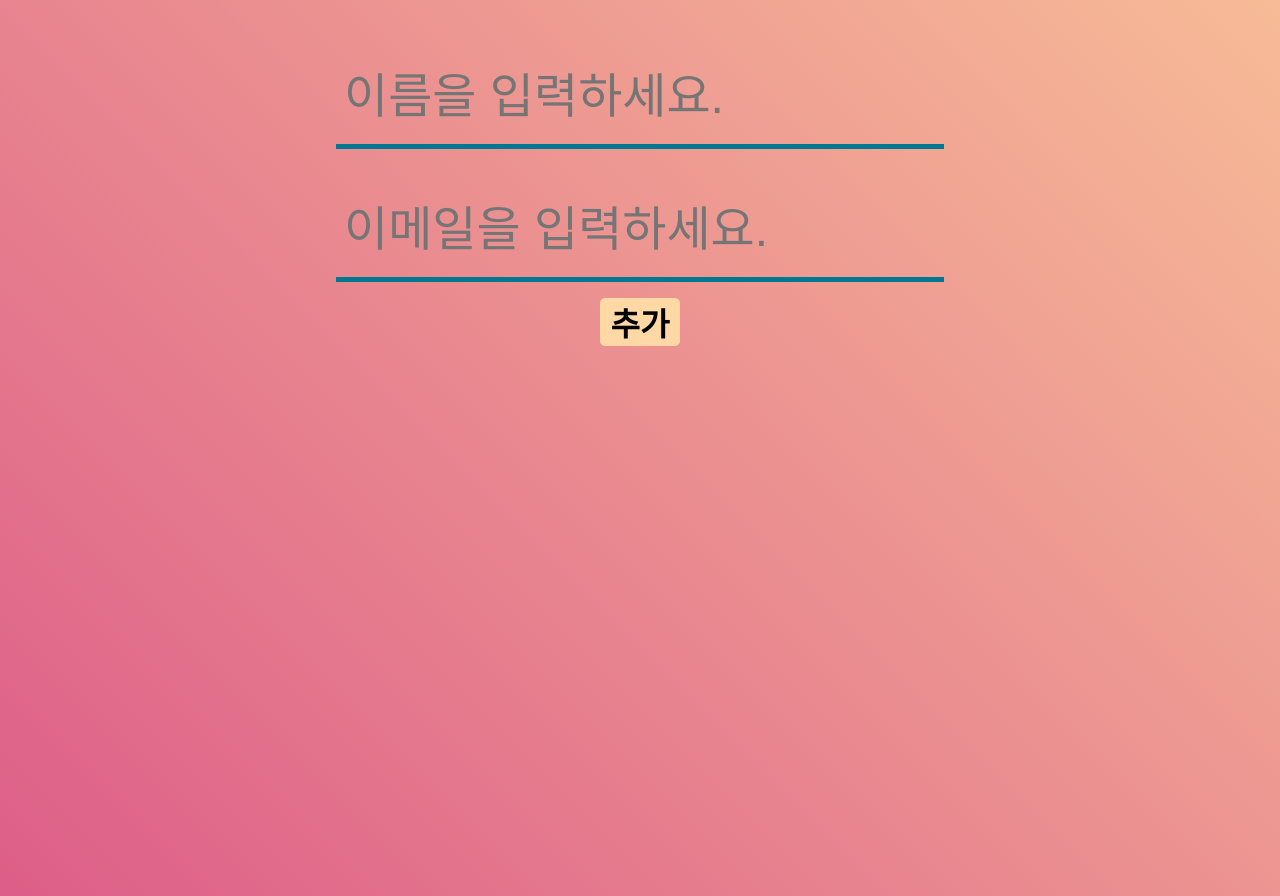
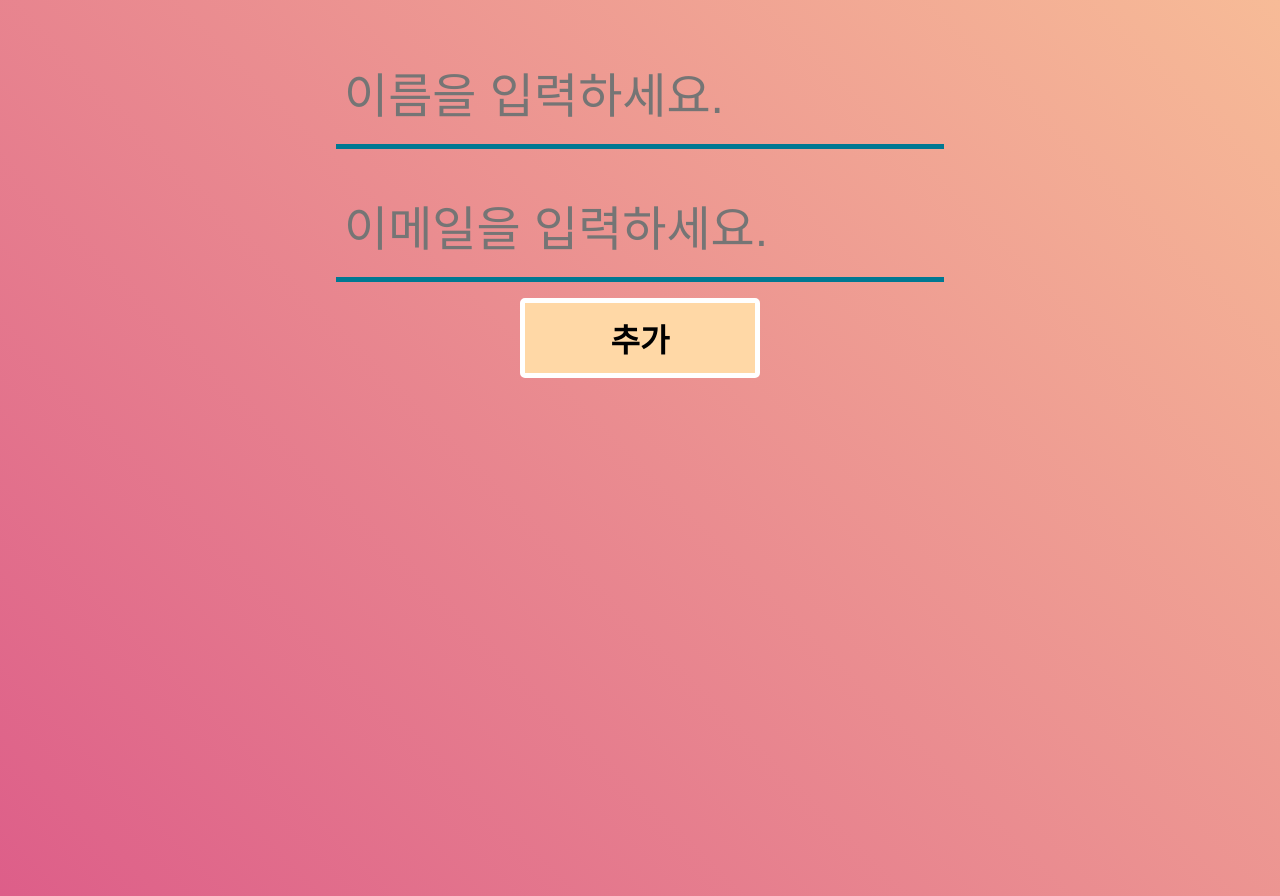
Before and after one commit to jjunnnys/ppby-react, a React (Create React App) app: page / in a window 1280 px wide. Built offline with nearby package versions, Linux system fonts and the light colour scheme.

Commit message:
Setting infoList state

```diff
--- a/src/App.js
+++ b/src/App.js
@@ -7,6 +7,7 @@ function App() {
     username: '',
     email: '',
   });
+  const [infoList, setInfoList] = useState([]);
 
   const onChage = (e) => {
     const { name, value } = e.target;
@@ -16,15 +17,21 @@ function App() {
     });
   };
 
-  const onCreate = () => {
+  const onCreateInfo = () => {
     const { username, email } = info;
-    console.log(username, email);
+    setInfoList([
+      ...infoList,
+      {
+        username,
+        email,
+      },
+    ]);
   };
 
   return (
     <>
       <section className="inputSection">
-        <Info onChange={onChage} onCreate={onCreate} />
+        <Info onChange={onChage} onCreateInfo={onCreateInfo} />
       </section>
     </>
   );
--- a/src/components/Info.js
+++ b/src/components/Info.js
@@ -3,9 +3,9 @@ import styled from 'styled-components';
 
 const Button = styled.button`
   margin: 1rem 0;
-  width: 5rem;
-  height: 3rem;
-  border: none;
+  width: 15rem;
+  height: 5rem;
+  border: 5px solid #fff;
   background-color: #ffd8a6;
   border-radius: 5px;
 
@@ -24,7 +24,7 @@ const Button = styled.button`
   }
 `;
 
-const Info = ({ onChange, onCreate }) => {
+const Info = ({ onChange, onCreateInfo }) => {
   return (
     <>
       <input
@@ -39,7 +39,7 @@ const Info = ({ onChange, onCreate }) => {
         placeholder="이메일을 입력하세요."
         onChange={onChange}
       />
-      <Button type="button" onClick={onCreate}>
+      <Button type="button" onClick={onCreateInfo}>
         추가
       </Button>
     </>
--- a/src/index.css
+++ b/src/index.css
@@ -6,6 +6,7 @@ body {
   -webkit-font-smoothing: antialiased;
   -moz-osx-font-smoothing: grayscale;
   background-image: linear-gradient(45deg, #dd5e89, #f7bb97);
+  overflow-y: hidden;
 }
 
 code {
```
